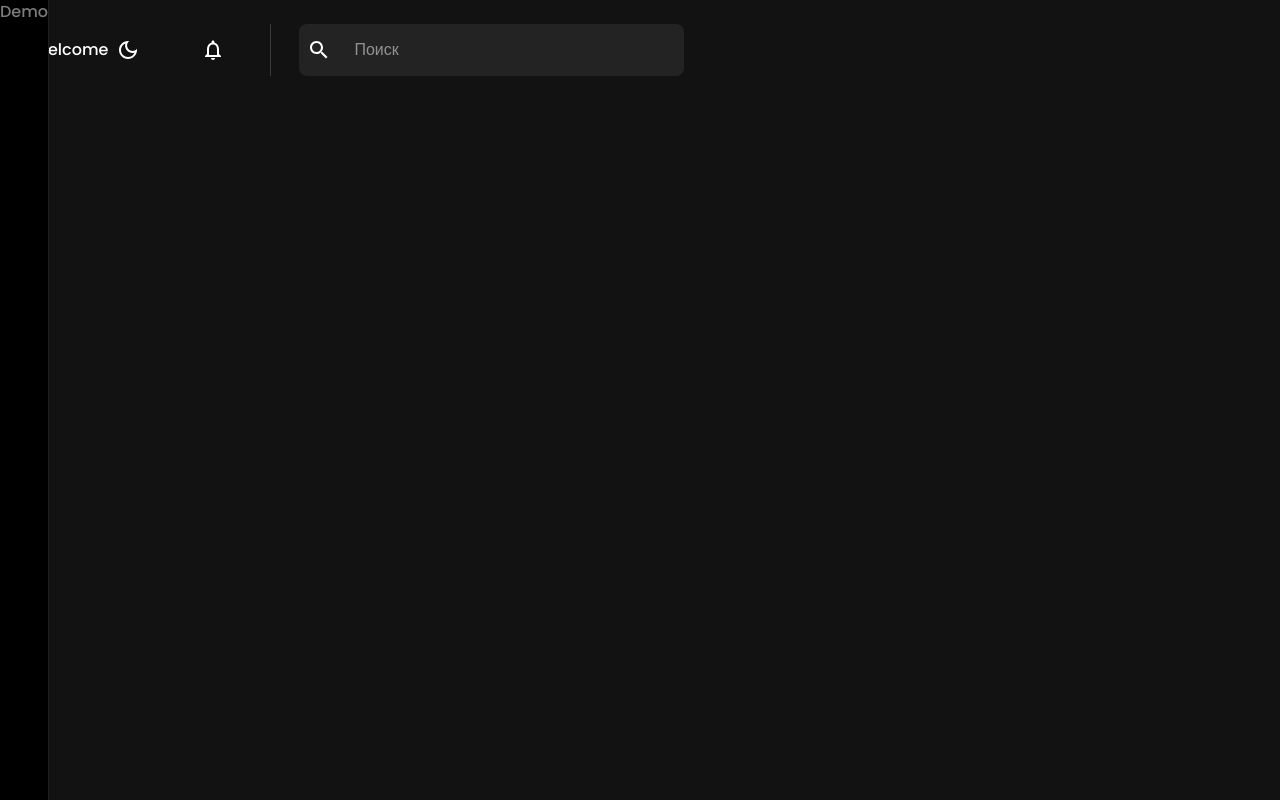
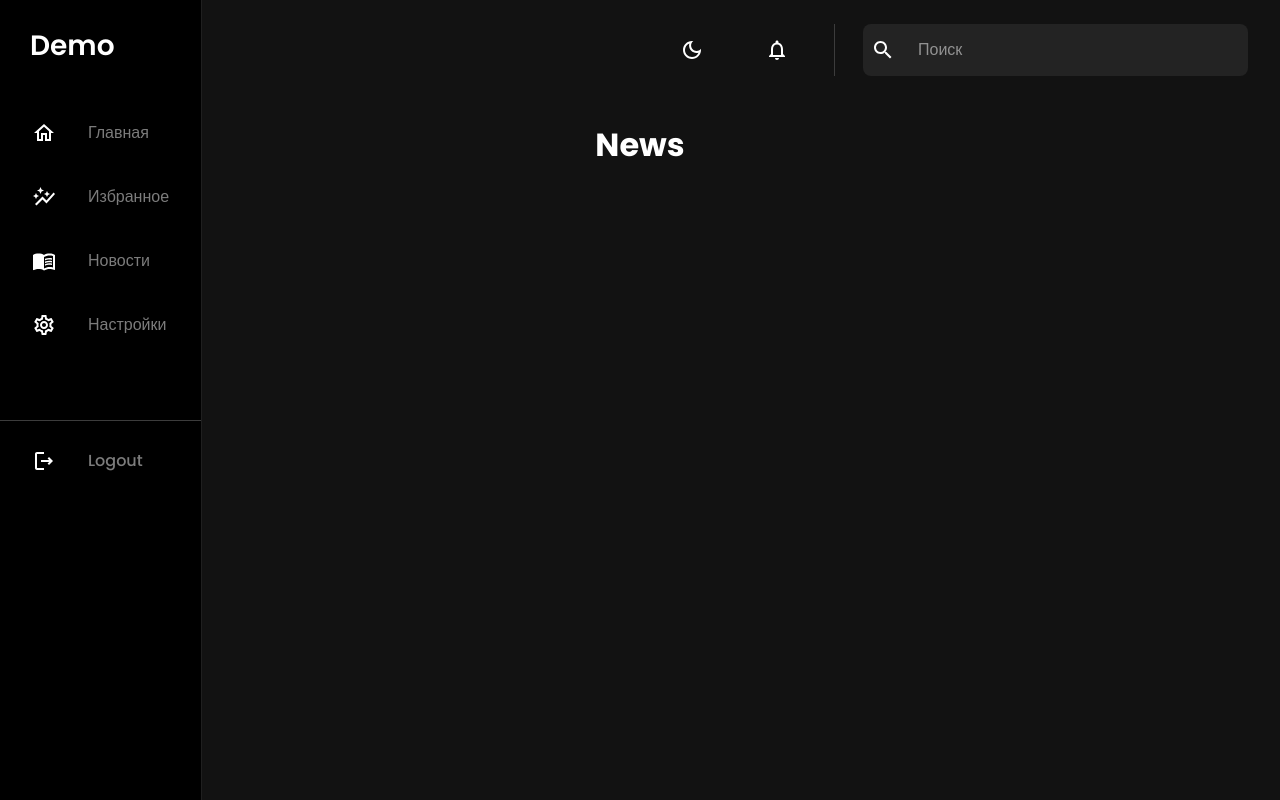
Before and after one commit to stepaRyazanoff/reactjs-front, a React (Create React App) app: page /news in a window 1280 px wide. Before the commit this address had no page. Built offline with nearby package versions, Linux system fonts and the light colour scheme.

Commit message:
Add styles in sidebar

```diff
--- a/src/App.tsx
+++ b/src/App.tsx
@@ -6,6 +6,9 @@ import {AuthRootComponent} from './components/auth';
 import {ColorModeContext, useMode} from './theme';
 import {CssBaseline, ThemeProvider} from '@mui/material';
 import {LayoutComponent} from './components/layout';
+import {Watchlist} from './components/watchlist';
+import {News} from './components/news';
+import {Settings} from './components/settings';
 
 function App() {
     const [colorMode, theme] = useMode();
@@ -18,6 +21,9 @@ function App() {
                             <Routes>
                                 <Route path='/' element={<PrivateRoute/>}>
                                     <Route path='' element={<Home/>}/>
+                                    <Route path='/watchlist' element={<Watchlist/>}/>
+                                    <Route path='/news' element={<News/>}/>
+                                    <Route path='/settings' element={<Settings/>}/>
                                 </Route>
                                 <Route path='login' element={<AuthRootComponent/>}/>
                                 <Route path='register' element={<AuthRootComponent/>}/>
--- /dev/null
+++ b/src/common/mock/navigate/index.tsx
@@ -0,0 +1,13 @@
+import {
+    AutoGraphOutlined,
+    HomeOutlined,
+    MenuBookOutlined,
+    SettingsOutlined
+} from '@mui/icons-material';
+
+export const navMenu = [
+    {id: 1, name: 'Главная', icon: <HomeOutlined/>, path: '/'},
+    {id: 2, name: 'Избранное', icon: <AutoGraphOutlined/>, path: '/watchlist'},
+    {id: 3, name: 'Новости', icon: <MenuBookOutlined/>, path: '/news'},
+    {id: 4, name: 'Настройки', icon: <SettingsOutlined/>, path: '/settings'},
+];
--- a/src/components/layout/index.tsx
+++ b/src/components/layout/index.tsx
@@ -4,6 +4,7 @@ import {TopBar} from '../top-bar';
 import {useLocation} from 'react-router-dom';
 import {Box, useMediaQuery} from '@mui/material';
 import {Sidebar} from '../sidebar';
+import {StyledBox} from './styles';
 
 export const LayoutComponent: React.FC<ILayout> = ({children}) => {
     const [isOpen, setIsOpen] = React.useState<boolean>(true);
@@ -28,10 +29,10 @@ export const LayoutComponent: React.FC<ILayout> = ({children}) => {
                                         isOpen={isOpen}
                                         setIsOpen={setIsOpen}
                                 />
-                                <Box>
+                                <StyledBox>
                                     <TopBar/>
                                     {children}
-                                </Box>
+                                </StyledBox>
                             </Box>
                     )
     );
--- /dev/null
+++ b/src/components/layout/styles.ts
@@ -0,0 +1,7 @@
+import {Box, styled} from '@mui/material';
+
+export const StyledBox = styled(Box)(() => ({
+    '&': {
+        flexBasis: '100%',
+    }
+}));
--- /dev/null
+++ b/src/components/news/index.tsx
@@ -0,0 +1,9 @@
+import React from 'react';
+
+export const News = () => {
+    return (
+            <div>
+                <h1>News</h1>
+            </div>
+    );
+};
--- /dev/null
+++ b/src/components/settings/index.tsx
@@ -0,0 +1,9 @@
+import React from 'react';
+
+export const Settings = () => {
+    return (
+            <div>
+                <h1>Settings</h1>
+            </div>
+    );
+};
--- a/src/components/sidebar/index.tsx
+++ b/src/components/sidebar/index.tsx
@@ -1,8 +1,26 @@
 import React from 'react';
 import {useLocation, useNavigate} from 'react-router-dom';
-import {Box, Drawer, IconButton, Typography, useTheme} from '@mui/material';
+import {
+    Box,
+    IconButton,
+    List,
+    ListItem,
+    ListItemButton,
+    Typography,
+    Drawer,
+    ListItemIcon,
+    ListItemText,
+    useTheme
+} from '@mui/material';
 import {FlexBetween} from '../flex-between';
-import {ArrowForwardIosOutlined, ArrowBackIosNewOutlined} from '@mui/icons-material';
+import {
+    ArrowForwardIosOutlined,
+    ArrowBackIosNewOutlined,
+    LogoutOutlined
+} from '@mui/icons-material';
+import {navMenu} from '../../common/mock/navigate';
+import {tokens} from '../../theme';
+import {StyledBox, StyledListItemButton} from './styles';
 
 interface IProps {
     isNonMobile: boolean;
@@ -16,6 +34,7 @@ export const Sidebar: React.FC<IProps> = ({isNonMobile, drawerWidth, isOpen, set
     const {pathname} = useLocation();
     const navigate = useNavigate();
     const theme = useTheme();
+    const colors = tokens(theme.palette.mode);
 
     React.useEffect(() => {
         setActive(pathname.substring(1));
@@ -39,25 +58,61 @@ export const Sidebar: React.FC<IProps> = ({isNonMobile, drawerWidth, isOpen, set
                                     }
                                 }}
                         >
-                            <Box width='100%'>
+                            <Box width='100%'
+                                 sx={{borderBottom: `1px solid ${colors.borderColor}`}}
+                            >
                                 <Box>
                                     <FlexBetween>
-                                        <Box
-                                                display='flex'
-                                                alignItems='center'
-                                                gap='10px'
-                                        >
-                                            <Typography>
+                                        <StyledBox>
+                                            <Typography
+                                                    variant='h1'
+                                                    color={
+                                                        theme.palette.mode === 'dark'
+                                                                ? colors.white.DEFAULT
+                                                                : colors.black.DEFAULT
+                                                    }
+                                            >
                                                 Demo
                                             </Typography>
+
                                             {!isNonMobile && (
                                                     <IconButton onClick={() => setIsOpen(!isOpen)}>
                                                         <ArrowBackIosNewOutlined/>
                                                     </IconButton>
                                             )}
-                                        </Box>
+                                        </StyledBox>
                                     </FlexBetween>
                                 </Box>
+                                <List sx={{marginBottom: '55px'}}>
+                                    {navMenu.map((el) => (
+                                            <ListItem key={el.id}>
+                                                <StyledListItemButton onClick={() => navigate(`${el.path}`)}>
+                                                    <ListItemIcon>
+                                                        {el.icon}
+                                                    </ListItemIcon>
+                                                    <ListItemText>
+                                                        <Typography variant='body1'>
+                                                            {el.name}
+                                                        </Typography>
+                                                    </ListItemText>
+                                                </StyledListItemButton>
+                                            </ListItem>
+                                    ))}
+                                </List>
+                            </Box>
+                            <Box width='100%'>
+                                <List>
+                                    <ListItem>
+                                        <StyledListItemButton>
+                                            <ListItemIcon>
+                                                <LogoutOutlined/>
+                                            </ListItemIcon>
+                                            <ListItemText>
+                                                <Typography> Logout </Typography>
+                                            </ListItemText>
+                                        </StyledListItemButton>
+                                    </ListItem>
+                                </List>
                             </Box>
                         </Drawer>
                 )}
--- a/src/components/sidebar/styles.ts
+++ b/src/components/sidebar/styles.ts
@@ -1,7 +1,24 @@
-// import {styled} from '@mui/material';
-//
-// export const SomeComponent = styled()(() => ({
-//     '&:hover': {
-//         backgroundColor: 'transparent',
-//     },
-// }));
+import {Box, ListItemButton, styled} from '@mui/material';
+import {tokens} from '../../theme';
+
+export const StyledBox = styled(Box)(() => ({
+    '&': {
+        display: 'flex',
+        alignItems: 'center',
+        gap: '10px',
+        padding: '30px',
+        cursor: 'pointer'
+    }
+}));
+
+export const StyledListItemButton = styled(ListItemButton)(({theme}) => {
+    const colors = tokens(theme.palette.mode);
+
+    return {
+        '&:hover': {
+            backgroundColor: '#1900D5 !important',
+            borderRadius: '4px',
+            color: colors.white.DEFAULT
+        }
+    };
+});
--- /dev/null
+++ b/src/components/watchlist/index.tsx
@@ -0,0 +1,9 @@
+import React from 'react';
+
+export const Watchlist = () => {
+    return (
+            <div>
+                <h1>Watchlist</h1>
+            </div>
+    );
+};
--- a/src/declaration.d.ts
+++ b/src/declaration.d.ts
@@ -1,2 +1,3 @@
 declare module '*.module.css';
 declare module '@mui/material/styles';
+declare module '*.svg';
--- a/src/index.css
+++ b/src/index.css
@@ -1 +1,5 @@
 @import url('https://fonts.googleapis.com/css2?family=Poppins:wght@500;600;700&display=swap');
+
+.app {
+    text-align: center;
+}
--- a/src/store/slices/auth/index.ts
+++ b/src/store/slices/auth/index.ts
@@ -1,5 +1,5 @@
 import {createSlice, PayloadAction} from '@reduxjs/toolkit';
-import {IAuthState, IAuthUserData, IPublicUser} from '../../../common/types';
+import {IAuthState, IAuthUserData} from '../../../common/types';
 
 const initialState: IAuthState = {
     user: null,
```
